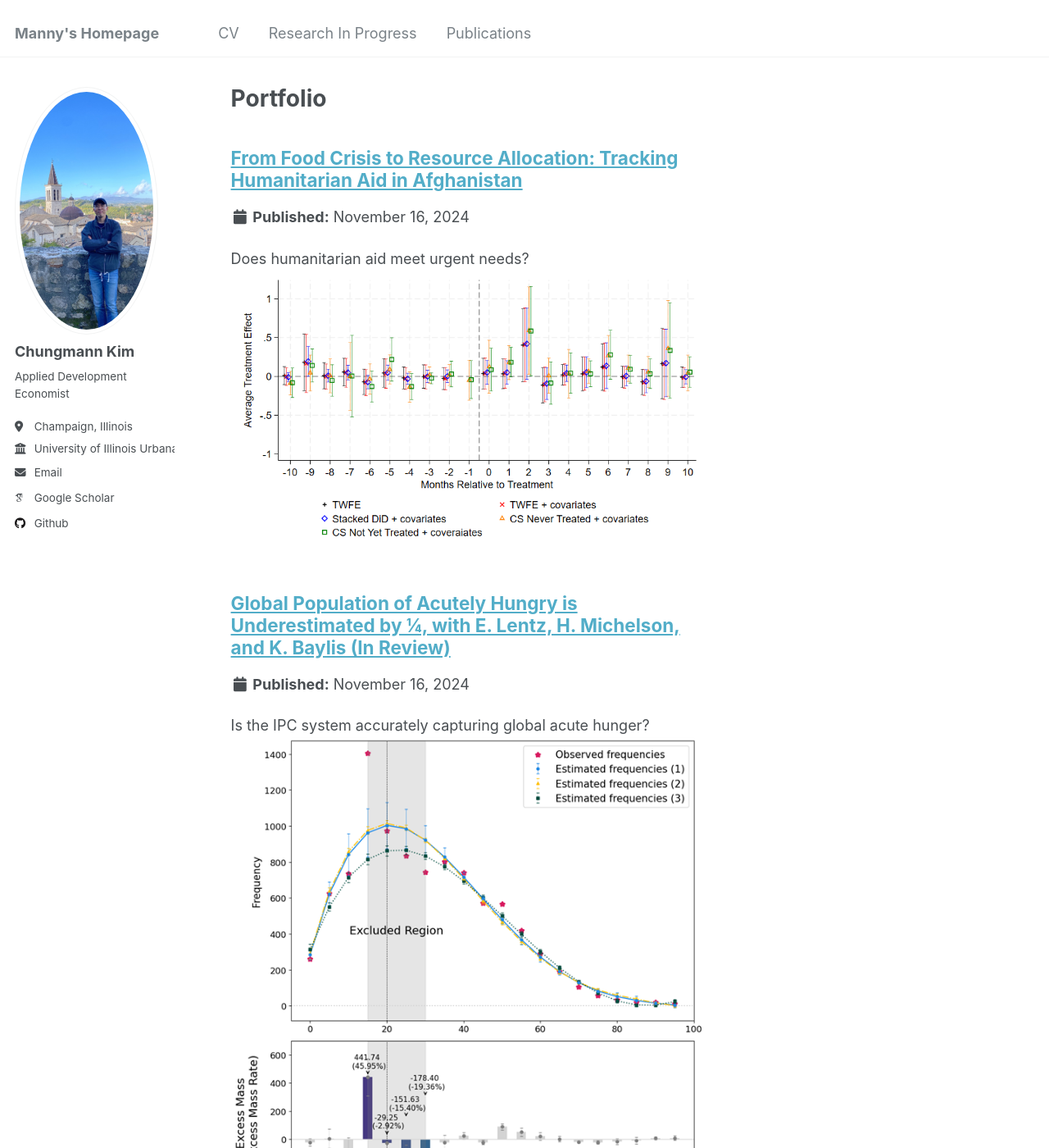
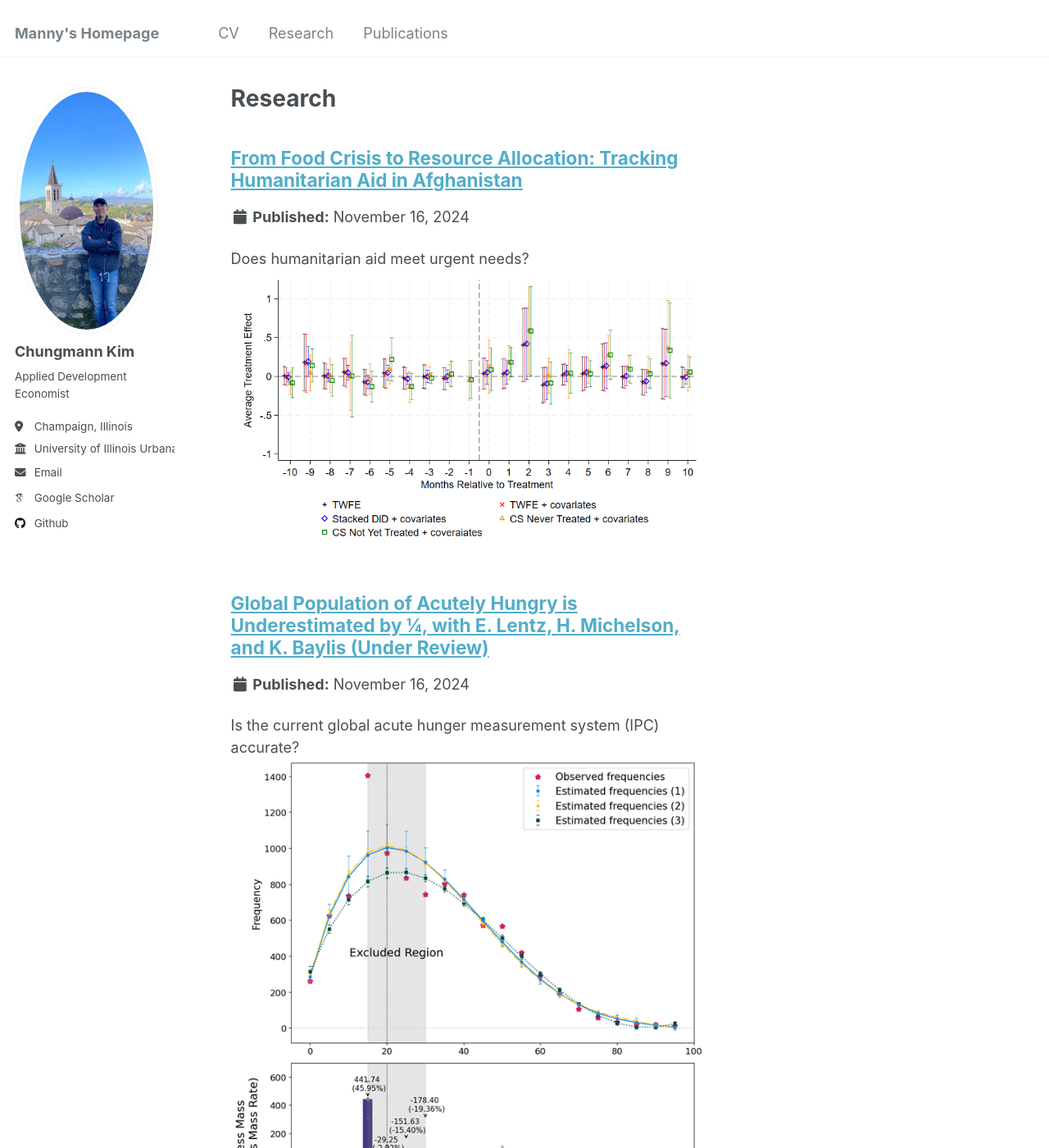
Before and after one commit to mnmx0101/chungmann_kim, a Jekyll site: the page built from _pages/portfolio.html, in a window 1280 px wide and 1400 px high. Shown: the whole window at 82% size. Built offline with Jekyll 4.4.1, drawn with Linux system fonts in a browser that asks for light colours; some web fonts are replaced.

Commit message:
update_11152024

```diff
--- a/_data/navigation.yml
+++ b/_data/navigation.yml
@@ -8,7 +8,7 @@ main:
   - title: "CV"
     url: https://uofi.box.com/s/xmdfdy2fa8sxqqk3qpy8oip01z9zunvc
 
-  - title: "Research In Progress"
+  - title: "Research"
     url: /portfolio/
 
   - title: "Publications"
--- a/_pages/portfolio.html
+++ b/_pages/portfolio.html
@@ -1,6 +1,6 @@
 ---
 layout: archive
-title: "Portfolio"
+title: "Research"
 permalink: /portfolio/
 author_profile: true
 ---
--- a/_portfolio/portfolio-2.md
+++ b/_portfolio/portfolio-2.md
@@ -1,6 +1,6 @@
 ---
-title: "Global Population of Acutely Hungry is Underestimated by ¼, with E. Lentz, H. Michelson, and K. Baylis (In Review)"
-excerpt: "Is the IPC system accurately capturing global acute hunger?<br/><img src='../images/bunching_paper.png'>"
+title: "Global Population of Acutely Hungry is Underestimated by ¼, with E. Lentz, H. Michelson, and K. Baylis (Under Review)"
+excerpt: "Is the current global acute hunger measurement system (IPC) accurate?<br/><img src='../images/bunching_paper.png'>"
 collection: portfolio
 ---
 Acute hunger affects hundreds of millions of people worldwide with long-term consequences for health, development and security. The Integrated Food Security Phase Classification (IPC) system is the global method for classifying food insecurity severity and is used to allocate more than six billion dollars of humanitarian food assistance annually. Despite concerns that IPC estimates overstate globally food insecurity, our analysis of data from 2.8 billion people between 2017-2023 shows the opposite. We find that IPC assessments underestimate the number of acutely hungry people in the world, missing one in four. Using a non-parametric statistical approach, we find evidence of bunching or under-classification around the threshold that differentiates areas classified as ‘stressed’ from those ‘in crisis’—a critical threshold intended to trigger humanitarian funding. Contrary to widely held assumptions, our findings suggest that the prevalence and severity of acute hunger is significantly higher than current global estimates.
```
